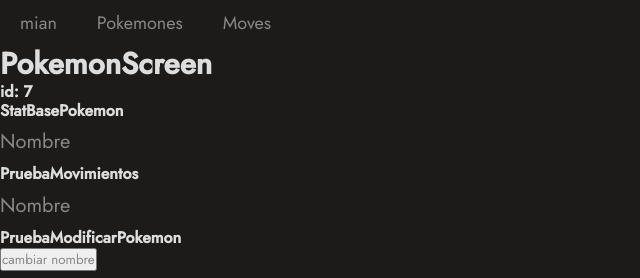
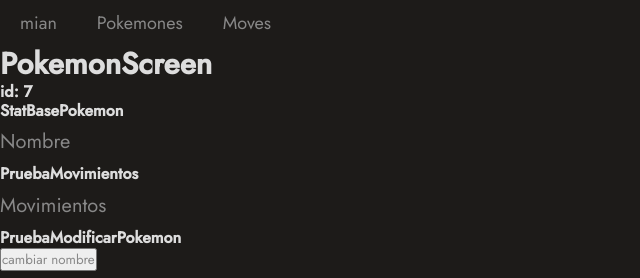
Before and after one commit to facu1995/PokeDev, a React (Create React App) app: page /pokemon/1 in a window 1280 px wide. Shown: the top 278 px of the page, without its empty margins (0-640 px from the left). Built offline with nearby package versions, Linux system fonts and the light colour scheme; no server answers.

Commit message:
agregar PruebaMovimientos

```diff
--- a/src/components/presentational/PokemonScreen/PruebaMovimientos.jsx
+++ b/src/components/presentational/PokemonScreen/PruebaMovimientos.jsx
@@ -6,7 +6,8 @@
     return (
         <div className="PruebaMovimientos">
             <h4>PruebaMovimientos</h4>
-            <p>Nombre {pokemon.name} </p>
+            <p>Movimientos </p>
+
         </div>
     )
 }
--- a/src/components/presentational/PokemonScreen/StatBasePokemon.jsx
+++ b/src/components/presentational/PokemonScreen/StatBasePokemon.jsx
@@ -3,10 +3,10 @@
 const StatBasePokemon = () => {
     const pokemon = UsePokemon();
     return (
-        <>
-            <div><h4>StatBasePokemon</h4></div>
+        <div className="StatBasePokemon">
+            <h4>StatBasePokemon</h4>
             <p>Nombre {pokemon.name} </p>
-        </>
+        </div>
     )
 }
 
```
